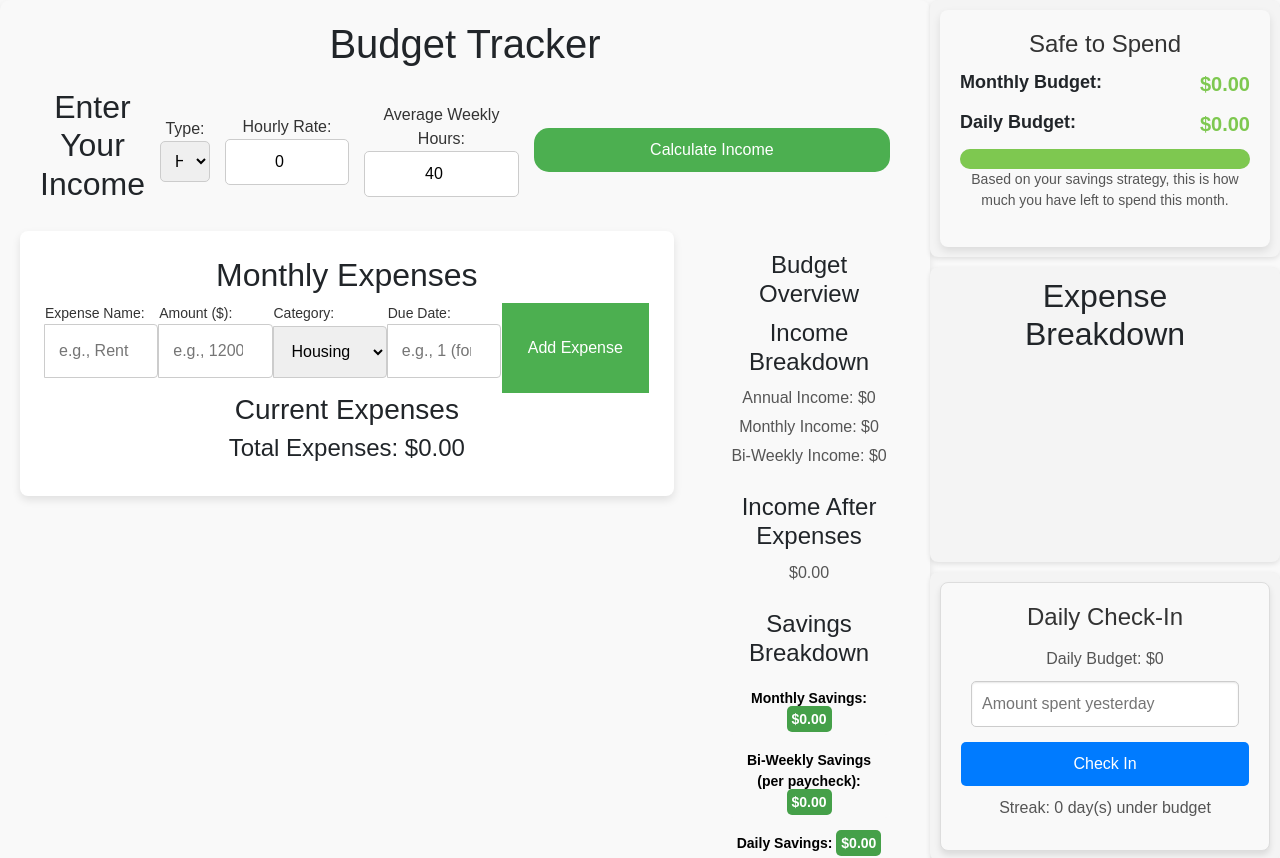
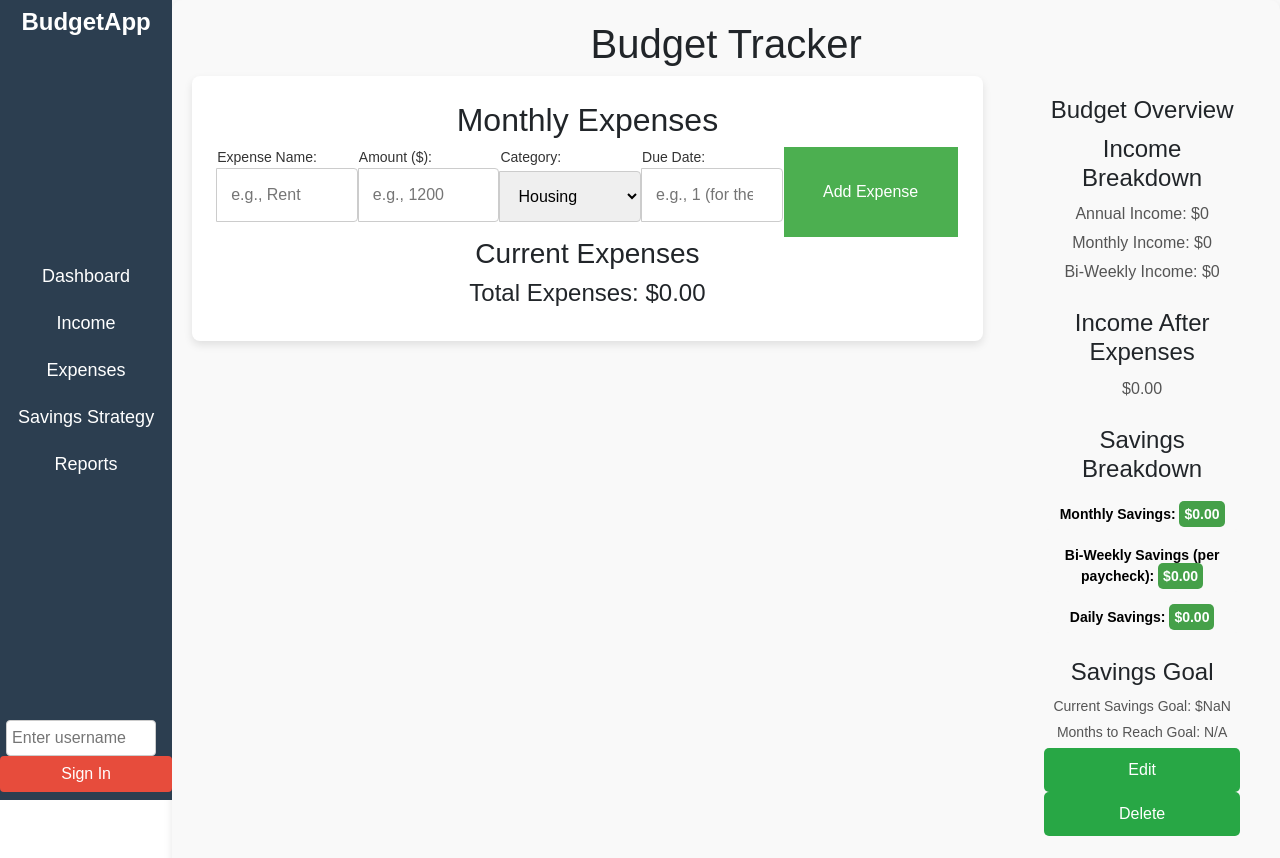
Before and after one commit to boynamedjack47/BudgetApp, a React (Create React App) app: page / in a window 1280 px wide. Shown: the top 858 px of the page. Built offline with nearby package versions, Linux system fonts and the light colour scheme.

Commit message:
utilizng navbar and routes to present a more applike presentation

```diff
--- a/src/App.css
+++ b/src/App.css
@@ -160,7 +160,6 @@ ul li {
 .income-input-form {
   margin: 20px;
   display: flex;
-  flex-direction: ;
   gap: 15px;
   align-items: center;
 }
--- a/src/App.js
+++ b/src/App.js
@@ -1,4 +1,5 @@
 import React, { useState, useEffect } from "react";
+import { BrowserRouter as Router, Route, Routes } from "react-router-dom";
 import IncomeInput from "./components/IncomeInput";
 import FixedExpensesInput from "./components/FixedExpensesInput";
 import SavingsGoalInput from "./components/SavingsGoalInput";
@@ -9,8 +10,6 @@ import DailyCheckIn from "./components/DailyCheckIn";
 import DueDateComponent from "./components/DueDate";
 import NavBar from "./components/NavBar";
 import 'bootstrap/dist/css/bootstrap.min.css';
-
-
 import "./App.css";
 
 function App() {
@@ -118,12 +117,22 @@ function App() {
   }, [customSavings]);
 
   return (
+    <Router>
       <div className="App">
+        <NavBar />
         <div className="content">
           <h1>Budget Tracker</h1>
+          <Routes>
+            {/* Route for income input */}
+            <Route path="/income" element={
               <div className="incomeinput">
                 <IncomeInput setIncome={setIncome} />
               </div>
+            } />
+
+            {/* Route for income and expense inputs on dashboard */}
+            <Route path="/" element={
+              <>
                 <div className="expenseinput">
                   <div className="maincontent">
                     <FixedExpensesInput expenses={expenses} setExpenses={setExpenses} />
@@ -133,13 +142,13 @@ function App() {
                     expenses={expenses}
                     remainingIncome={remainingIncome}
                     monthlySavings={monthlySavings}
-
                   />
                 </div>
+              </>
+            } />
 
-
-
-
+            {/* Route for savings strategy and options */}
+            <Route path="/savings" element={
               <div>
                 <label htmlFor="strategy">Select Savings Strategy: </label>
                 <select id="strategy" value={savingsStrategy} onChange={handleStrategyChange}>
@@ -148,7 +157,6 @@ function App() {
                   <option value="Passive">Passive (25%)</option>
                   <option value="Custom">Custom</option>
                 </select>
-        </div>
 
                 {savingsStrategy === "Custom" && (
                   <div>
@@ -164,9 +172,10 @@ function App() {
                     <span>%</span>
                   </div>
                 )}
+              </div>
+            } />
 
-      </div>
-       {/* SafeToSpend, PieChart, and DailyCheckIn */}
+            <Route path="/reports" element={
               <div className="safe-to-spend-container">
                 {/* Display remaining income */}
                 <div>
@@ -199,11 +208,11 @@ function App() {
                   <DueDateComponent expenses={expenses} />
                 </div>
               </div>
-
-
-
-
+            } />
+          </Routes>
         </div>
+      </div>
+    </Router>
   );
 }
 
--- a/src/components/NavBar.jsx
+++ b/src/components/NavBar.jsx
@@ -38,11 +38,12 @@ const NavBar = () => {
           <Link to="/expenses">Expenses</Link>
         </li>
         <li>
-          <Link to="/savings">Savings</Link>
+          <Link to="/savings">Savings Strategy</Link>
         </li>
         <li>
           <Link to="/reports">Reports</Link>
         </li>
+
       </ul>
 
       {/* User authentication section */}
```
Also changed, not shown: 7 other files (tests, documents, lock files or other folders). Lines whose indentation alone changed are shown as unchanged.
